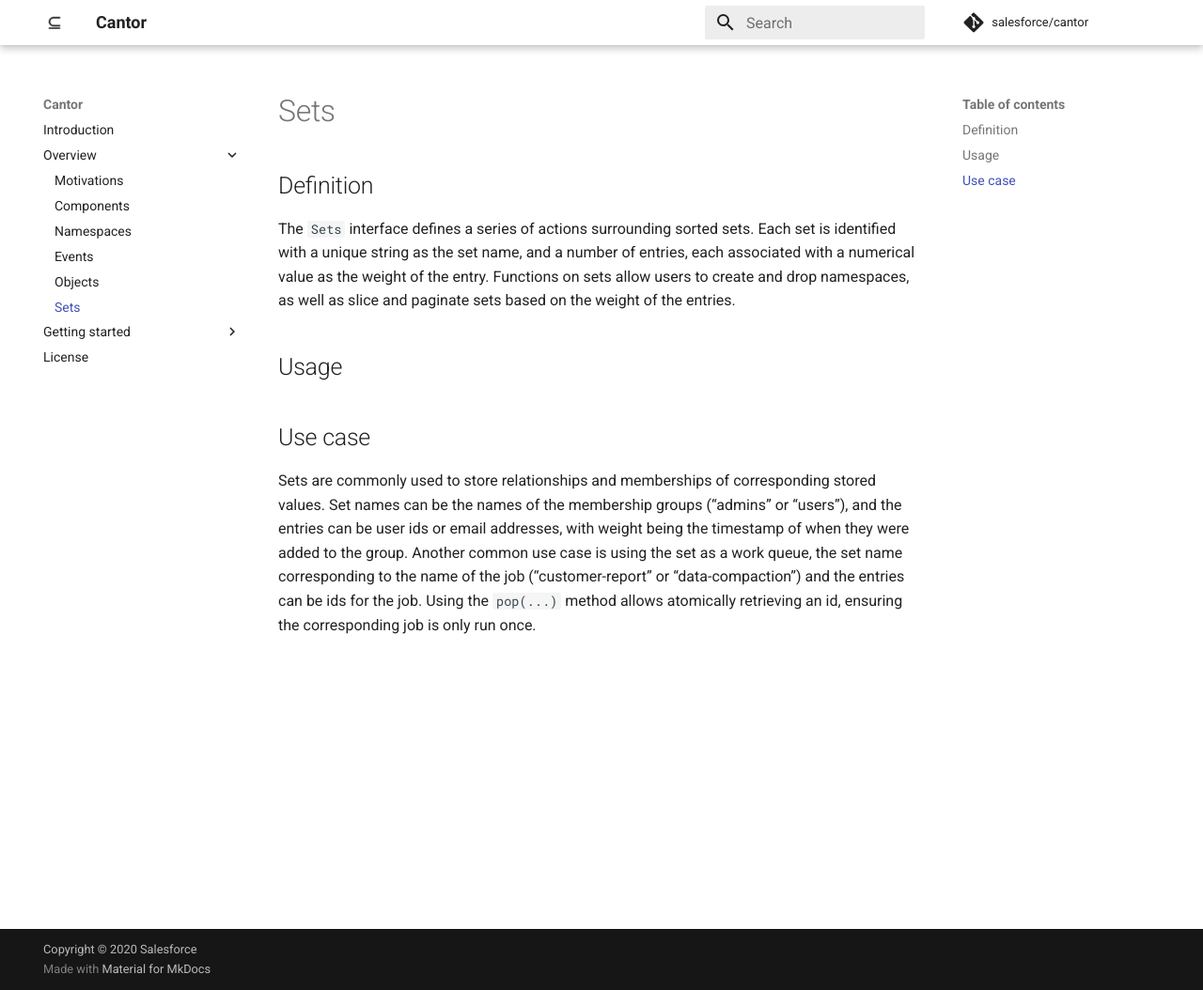
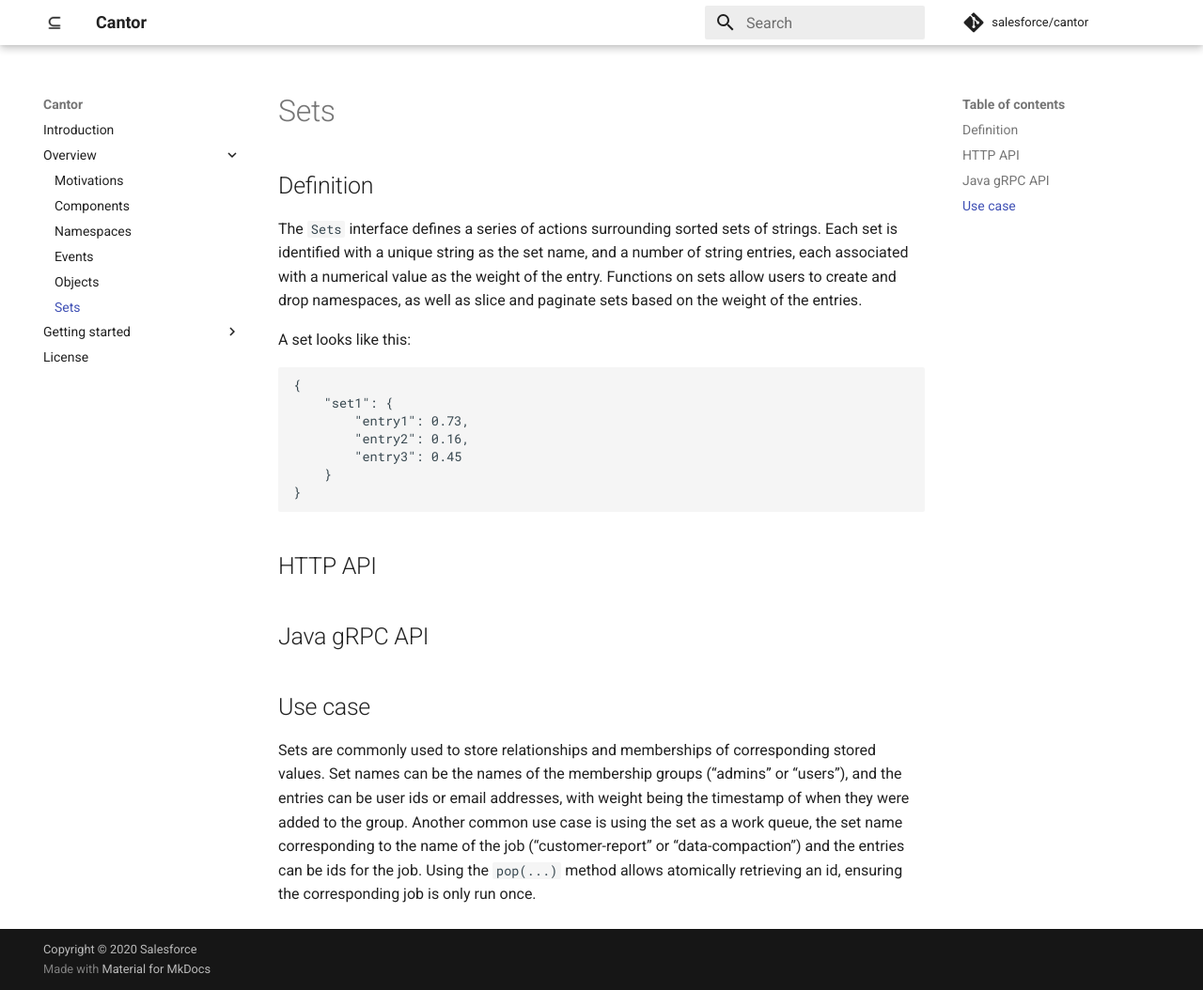
Before and after one commit to salesforce/cantor, an MkDocs documentation site: the page built from docs/sets.md, in a window 1280 px wide and 1054 px high. Shown: the whole window at 94% size. Built offline with MkDocs 1.6.1 and Material for MkDocs 9.7.7, drawn with Linux system fonts in a browser that asks for light colours; comment, search, counter and statistics services are not loaded.

````diff
--- a/docs/sets.md
+++ b/docs/sets.md
@@ -1,10 +1,21 @@
 ## Definition
 
-The `Sets` interface defines a series of actions surrounding sorted sets. Each set is identified with a unique string as the set name, and a number of entries, each associated with a numerical value as the weight of the entry. Functions on sets allow users to create and drop namespaces, as well as slice and paginate sets based on the weight of the entries.
+The `Sets` interface defines a series of actions surrounding sorted sets of strings. Each set is identified with a unique string as the set name, and a number of string entries, each associated with a numerical value as the weight of the entry. Functions on sets allow users to create and drop namespaces, as well as slice and paginate sets based on the weight of the entries.
 
-## Usage
+A set looks like this:
+```json
+{
+	"set1": {
+		"entry1": 0.73,
+		"entry2": 0.16,
+		"entry3": 0.45
+	}
+}
+```
 
+## HTTP API
 
+## Java gRPC API
 
 ## Use case
 
````
Also changed, not shown: docs/events.md (+1 -1 lines), docs/objects.md (+2 -2 lines).
